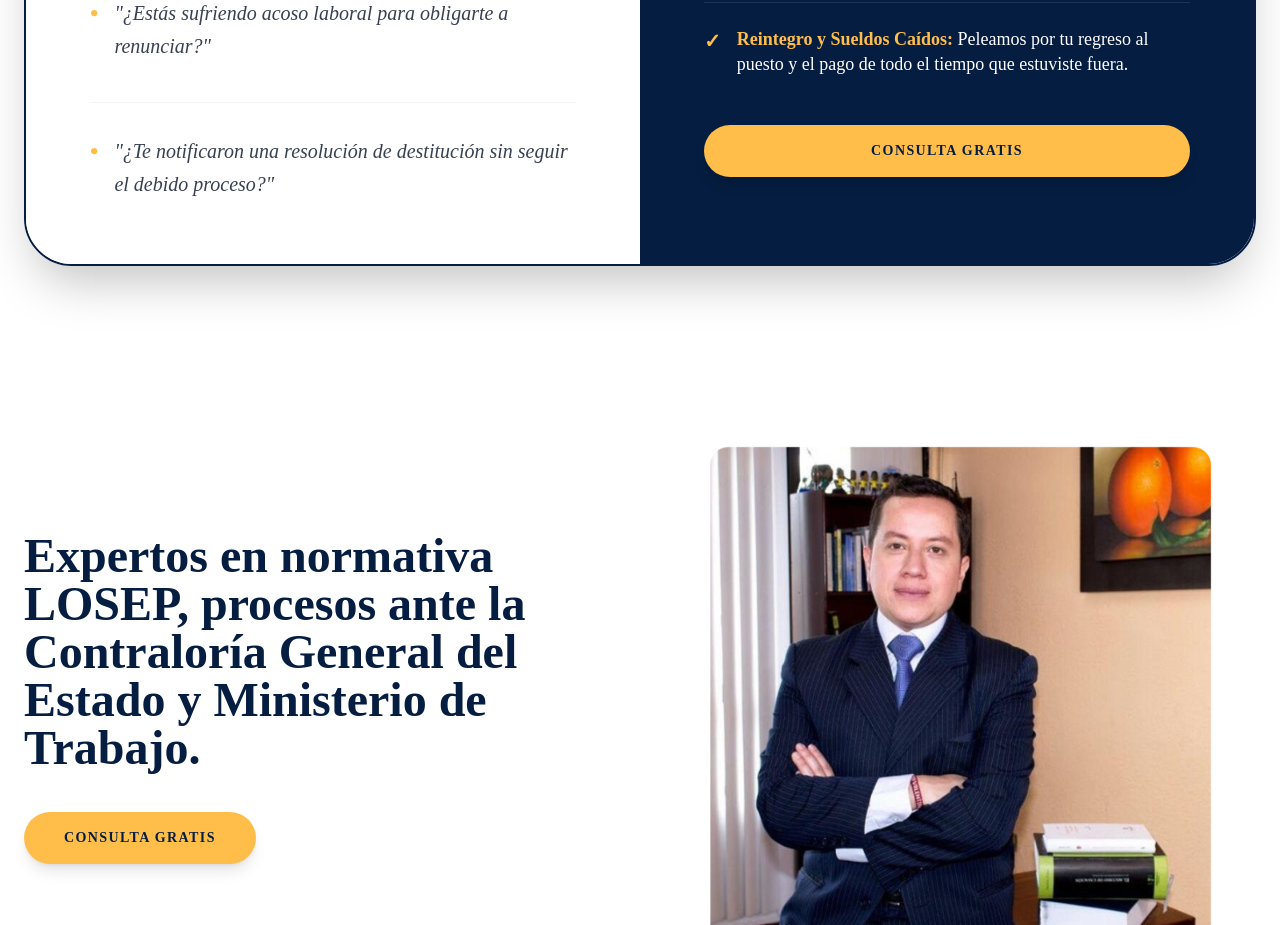
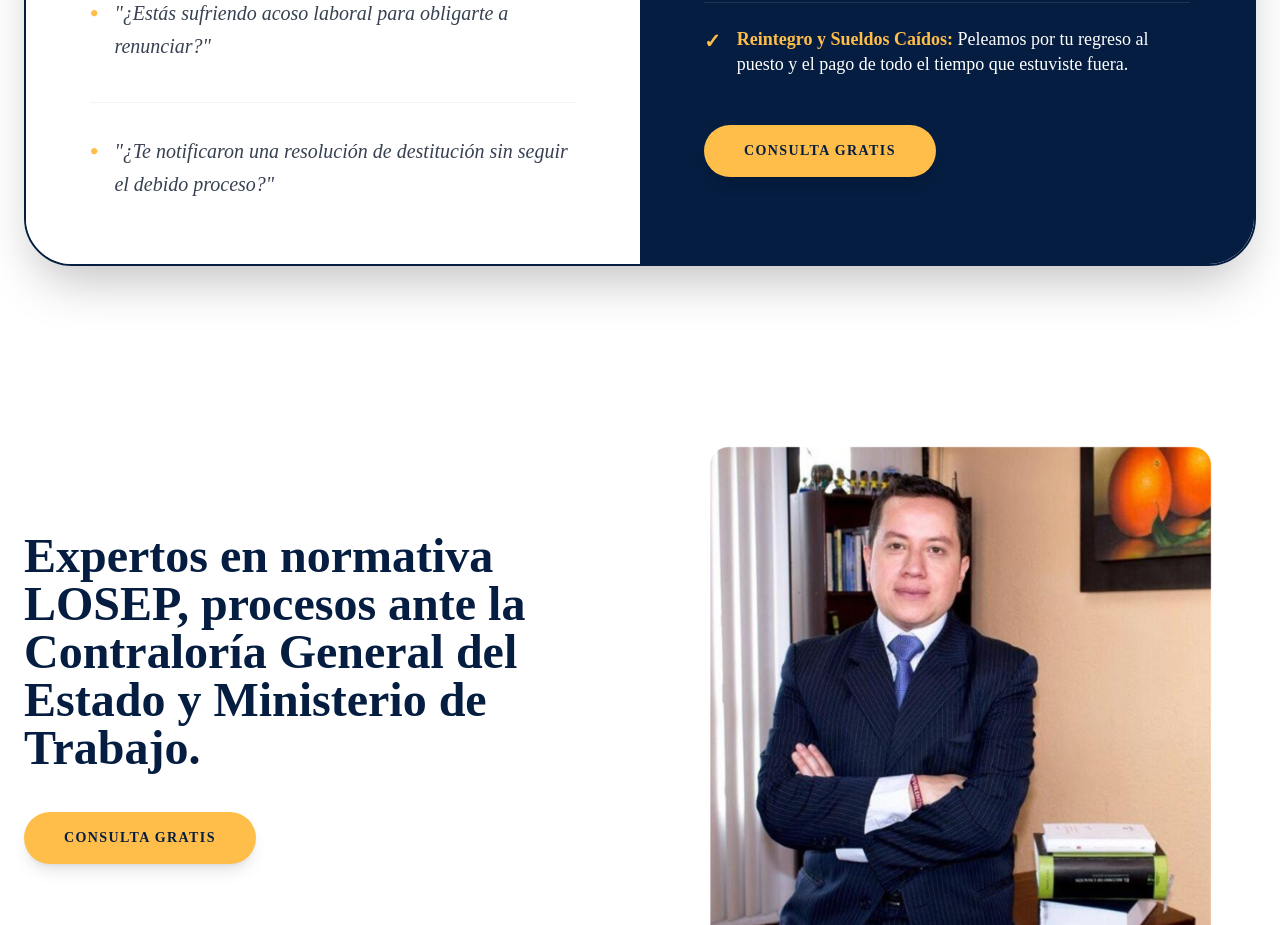
Before and after one commit to DevCardenasS/web-cardenas-saltos, a Next.js app: page /defensa-losep in a window 1280 px wide. Shown: the part 1740-2665 px from the top of the page. Built offline with nearby package versions, Linux system fonts and the light colour scheme.

Commit message:
Update defensa-losep.js

```diff
--- a/pages/defensa-losep.js
+++ b/pages/defensa-losep.js
@@ -46,7 +46,7 @@ export default function DefensaLosep() {
       <section className="max-w-7xl mx-auto px-6 py-24">
         <div className="grid lg:grid-cols-2 gap-0 rounded-[3rem] overflow-hidden shadow-2xl border-2 border-[#051d40]">
 
-          {/* Lado Izquierdo: Dolor (Con cursivas solicitadas) */}
+          {/* Lado Izquierdo: Dolor (Con cursivas) */}
           <div className="bg-white p-10 md:p-16 flex flex-col justify-center">
             <h2 className="text-[#051d40] text-4xl md:text-5xl font-black mb-12 uppercase leading-tight">
               ¿Te está sucediendo esto?
@@ -73,7 +73,7 @@ export default function DefensaLosep() {
             </div>
           </div>
 
-          {/* Lado Derecho: Te Ayudamos (Bloque Azul con Botón Amarillo) */}
+          {/* Lado Derecho: Te Ayudamos (Bloque Azul) */}
           <div className="bg-[#051d40] p-10 md:p-16 text-white flex flex-col justify-center">
             <h3 className="text-[#ffbd4a] text-3xl font-black mb-10 uppercase italic">
               Te ayudamos
@@ -99,10 +99,10 @@ export default function DefensaLosep() {
               </li>
             </ul>
 
-            {/* BOTÓN AMARILLO DENTRO DEL LADO AZUL */}
+            {/* BOTÓN AMARILLO: AJUSTADO (NO AMPLIO + ALINEADO IZQUIERDA) */}
             <a
               href={`https://wa.me/${WHATSAPP_NUMBER}?text=${whatsappMessage}`}
-              className="inline-block bg-[#ffbd4a] text-[#051d40] px-10 py-4 rounded-full font-bold text-sm uppercase tracking-widest hover:bg-white transition-all text-center shadow-lg"
+              className="w-fit bg-[#ffbd4a] text-[#051d40] px-10 py-4 rounded-full font-bold text-sm uppercase tracking-widest hover:bg-white transition-all shadow-lg block"
             >
               Consulta gratis
             </a>
@@ -125,7 +125,7 @@ export default function DefensaLosep() {
               Consulta gratis
             </a>
           </div>
-          {/* Foto Derecha (Sin bordes blancos de código) */}
+          {/* Foto Derecha */}
           <div className="md:w-1/2 flex justify-center">
             <img
               src="/losep/DCS-Cardenas-Saltos-Abogados.png"
@@ -136,7 +136,7 @@ export default function DefensaLosep() {
         </div>
       </section>
 
-      {/* --- BANNER FINAL: ESTRATEGIA LEGAL (CÓDIGO SOLICITADO) --- */}
+      {/* --- BANNER FINAL: ESTRATEGIA LEGAL --- */}
       <section className="w-full bg-[#ffbd4a] py-24">
         <div className="max-w-7xl mx-auto px-6 text-left">
           <h2 className="text-[#051d40] text-4xl md:text-6xl mb-10" style={{ lineHeight: '1' }}>
```
